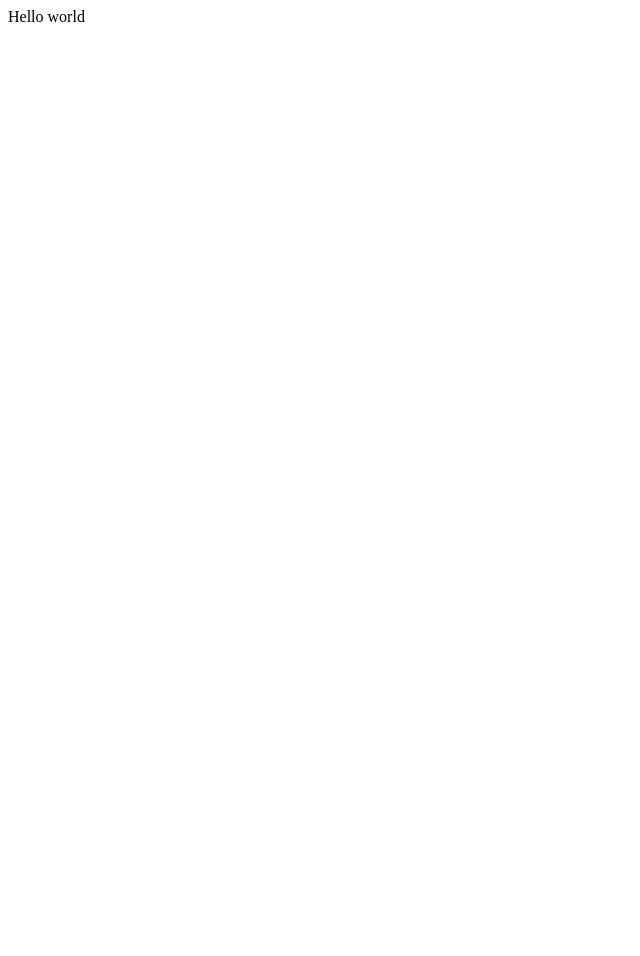
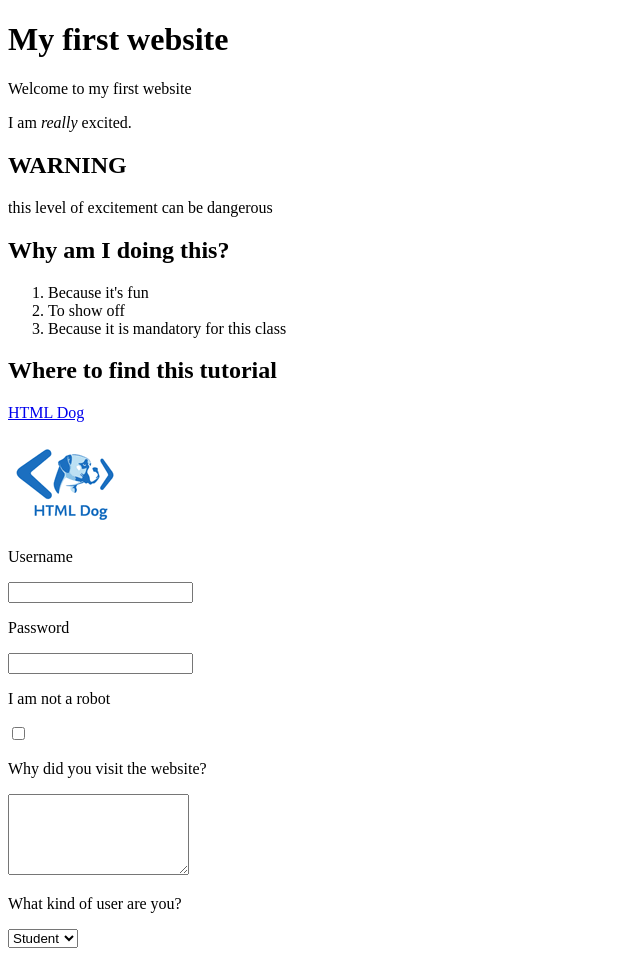
Before and after one commit to MarijnKneppersSMC/HTML-basis, a plain HTML site: page index.html in a window 1280 px wide. Shown: the whole page, without its empty margins (0-640 px from the left). Before the commit the page ends 800 px from the top, so only its background shows below. Drawn offline with Linux system fonts and the light colour scheme.

Commit message:
Completed the basic HTML tutorial

```diff
--- a/index.html
+++ b/index.html
@@ -1,13 +1,47 @@
 <!DOCTYPE html>
 <html>
-  <head>
-    <meta charset="utf-8">
-    <meta name="viewport" content="width=device-width">
-    <title>Mijn eerste HTML site</title>
-    <link href="style.css" rel="stylesheet" type="text/css" />
-  </head>
-  <body>
-    Hello world
-    <script src="script.js"></script>
-  </body>
+    <head>
+      <title>My first HTML website</title>
+    </head>
+    <body>
+        <h1>My first website</h1>
+        <p>Welcome to my first website</p>
+        <p>I am <em>really</em> excited.<br></p>
+
+        <h2><strong>WARNING</strong></h2>
+        <p>this level of excitement can be dangerous</p>
+
+        <h2>Why am I doing this?</h2>
+        <ol>
+            <li>Because it's fun</li>
+            <li>To show off</li>
+            <li>Because it is mandatory for this class</li>
+        </ol>
+
+        <h2>Where to find this tutorial</h2>
+        <p><a href="http://www.htmldog.com">HTML Dog</a></p>
+
+        <img src="images/badge1.gif" width="120" height="90" alt="HTML Dog Icon">
+
+        <form>
+            <p>Username</p>
+            <input type="text">
+
+            <p>Password</p>
+            <input type="password">
+
+            <p>I am not a robot</p>
+            <input type="checkbox">
+
+            <p>Why did you visit the website?</p>
+            <textarea rows="5" cols="20"></textarea>
+
+            <p>What kind of user are you?</p>
+            <select>
+                <option>Student</option>
+                <option>Teacher</option>
+                <option>Other</option>
+            </select>
+        </form>
+    </body>
 </html>
```
Also changed, not shown: images/badge1.gif (added), script.js (deleted), style.css (deleted).
